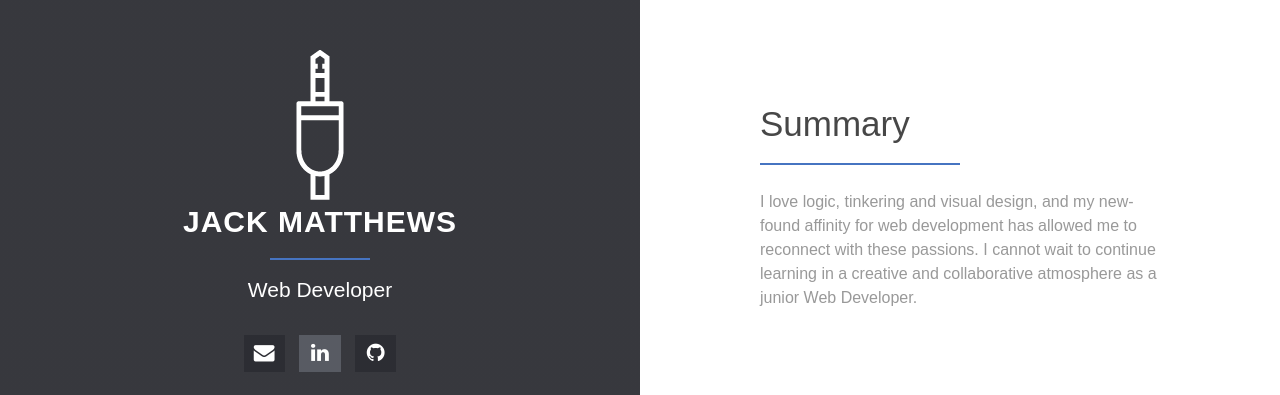
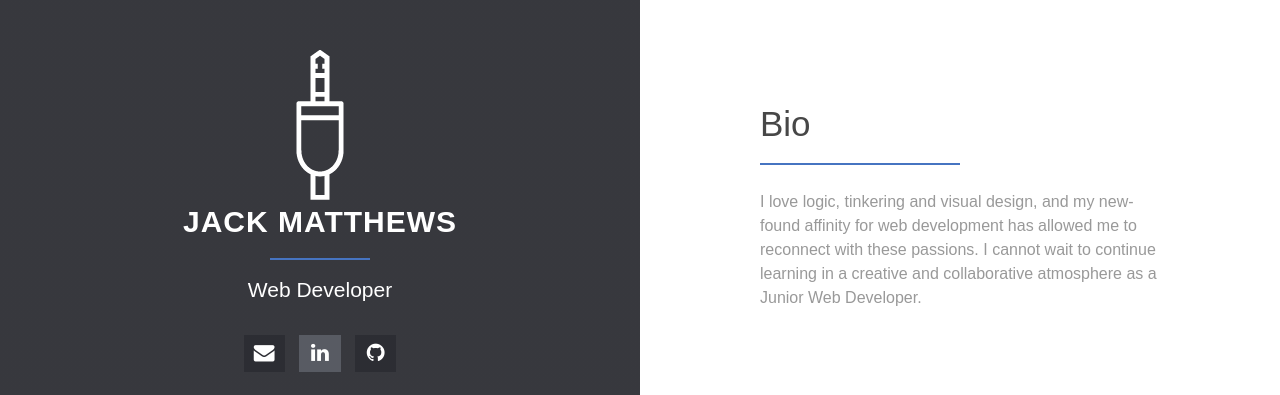
Before and after one commit to jackhkmatthews/jackhkmatthews.github.io, a Jekyll site: the page built from index.md, in a window 1280 px wide. Shown: the part 239-634 px from the top of the page. Built offline with Jekyll 4.4.1, drawn with Linux system fonts in a browser that asks for light colours; our own code applies the rules of GitHub Pages for plain Markdown files.

```diff
--- a/index.md
+++ b/index.md
@@ -1,6 +1,6 @@
 ---
 layout: home
 ---
-# Summary
+## Bio
 
-I love logic, tinkering and visual design, and my new-found affinity for web development has allowed me to reconnect with these passions. I cannot wait to continue learning in a creative and collaborative atmosphere as a junior Web Developer.
+I love logic, tinkering and visual design, and my new-found affinity for web development has allowed me to reconnect with these passions. I cannot wait to continue learning in a creative and collaborative atmosphere as a Junior Web Developer.
```
Also changed, not shown: _posts/2017-02-24-investsmart.md (+1 -1 lines), _posts/2017-03-08-key-karaoke.md (+1 -1 lines), _posts/2017-03-08-team-up.md (+3 -3 lines), _posts/2017-03-08-toy-tube-map.md (+1 -1 lines), images/icon-team-up.png.
